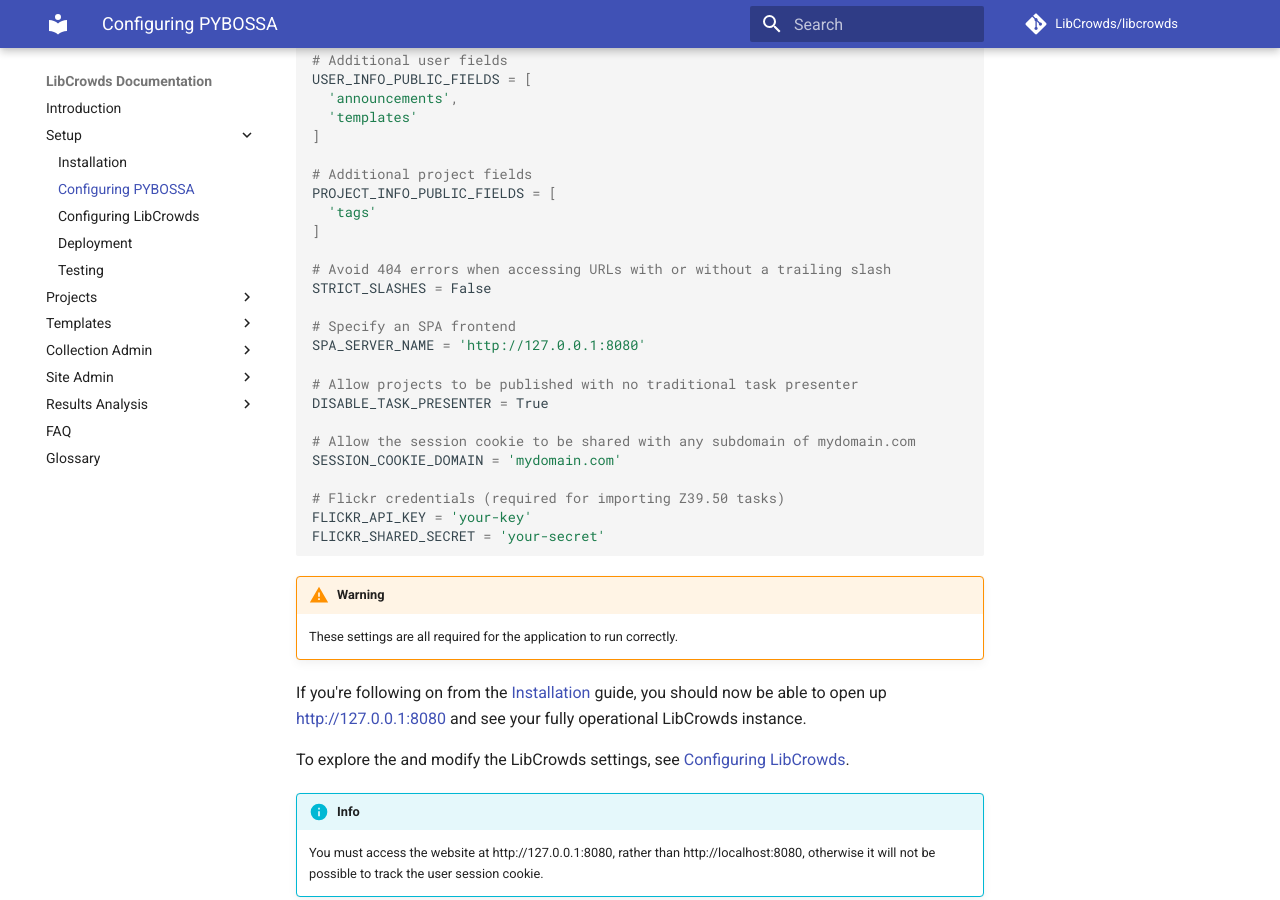
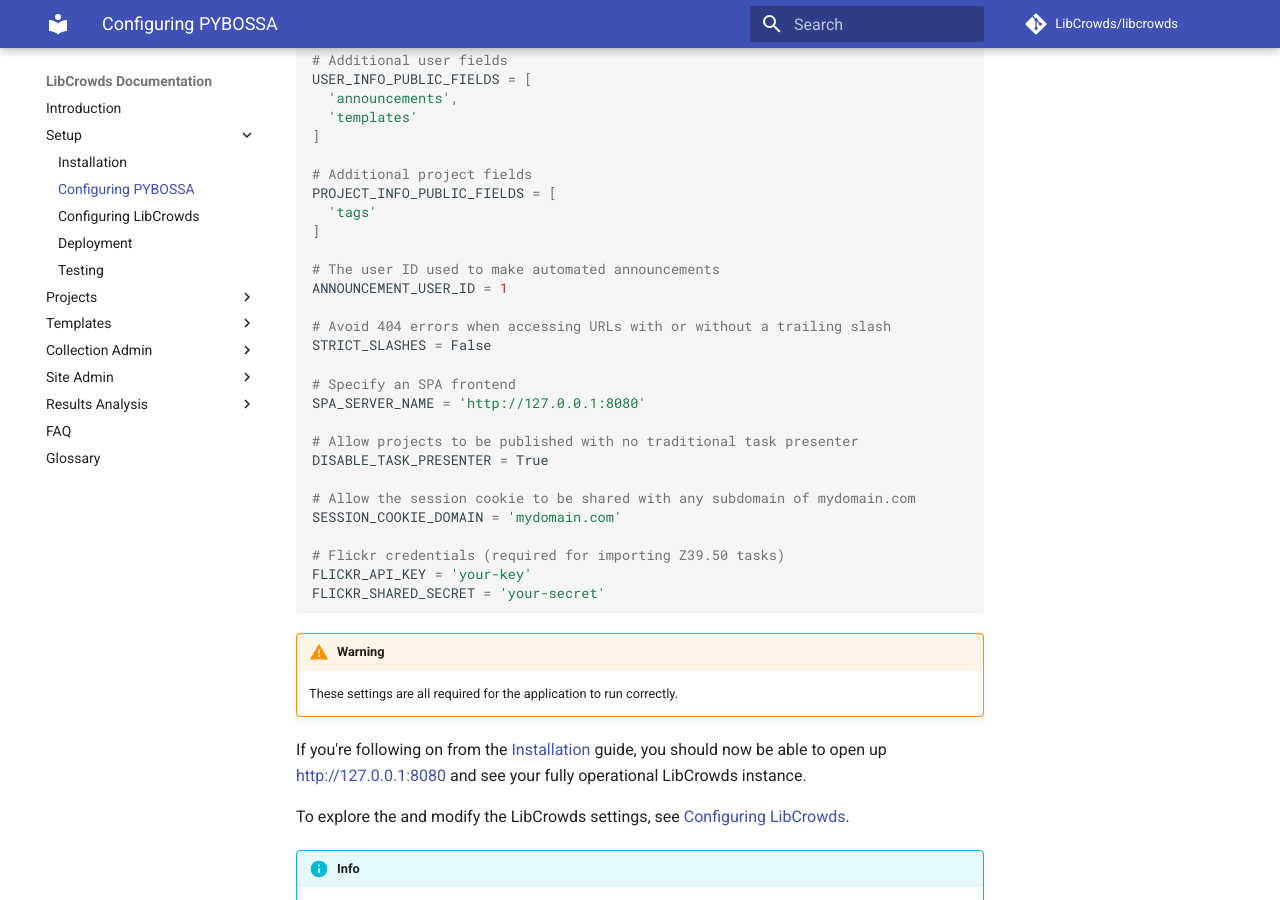
Before and after one commit to LibCrowds/docs, an MkDocs documentation site: the page built from docs/setup/configuring-pybossa.md, in a window 1280 px wide and 900 px high, scrolled down 904 px. Built offline with MkDocs 1.6.1 and Material for MkDocs 9.7.7, drawn with Linux system fonts in a browser that asks for light colours; comment, search, counter and statistics services are not loaded; old or Windows-style settings are respelled for this version of MkDocs.

Commit message:
Add ANNOUNCEMENT_USER_ID to config

```diff
--- a/docs/setup/configuring-pybossa.md
+++ b/docs/setup/configuring-pybossa.md
@@ -48,6 +48,9 @@
   'tags'
 ]
 
+# The user ID used to make automated announcements
+ANNOUNCEMENT_USER_ID = 1
+
 # Avoid 404 errors when accessing URLs with or without a trailing slash
 STRICT_SLASHES = False
 
```
